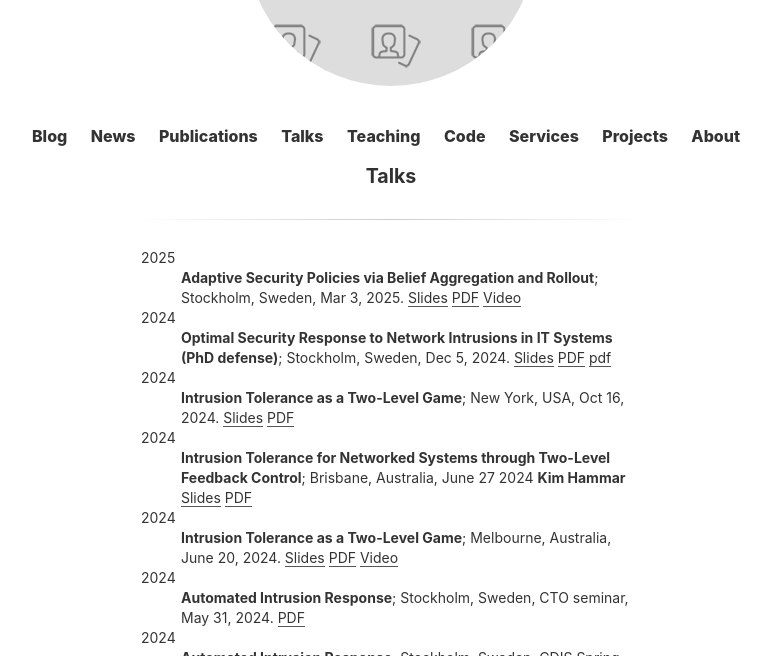
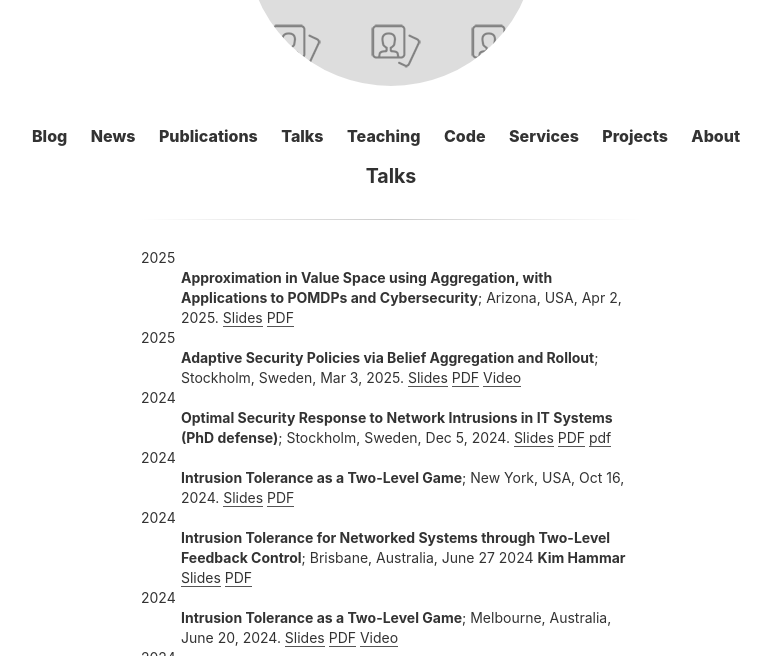
Before and after one commit to Limmen/Limmen.github.io, a Jekyll site: the page built from talks.md, in a window 1280 px wide and 900 px high, cut to the strip 244-900 px from the top of the window. Shown: the whole strip, without its empty margins (249-1020 px from the left). Built offline with Jekyll 4.4.1, drawn with Linux system fonts in a browser that asks for light colours.

Commit message:
add talk

```diff
--- a/talks.md
+++ b/talks.md
@@ -2,6 +2,11 @@
 layout: page
 title: Talks
 ---
+
+2025
+:   **Approximation in Value Space using Aggregation, with Applications to POMDPs and Cybersecurity**; Arizona, USA, Apr 2, 2025.
+	[Slides](https://www.slideshare.net/slideshow/approximation-in-value-space-using-aggregation-with-applications-to-pomdps-and-cybersecurity/277463565)
+	[PDF](/assets/slides/ASU_aggregation_lecture_2_april_2025.pdf)
 
 2025
 :   **Adaptive Security Policies via Belief Aggregation and Rollout**; Stockholm, Sweden, Mar 3, 2025.
```
Also changed, not shown: 1 other file.
